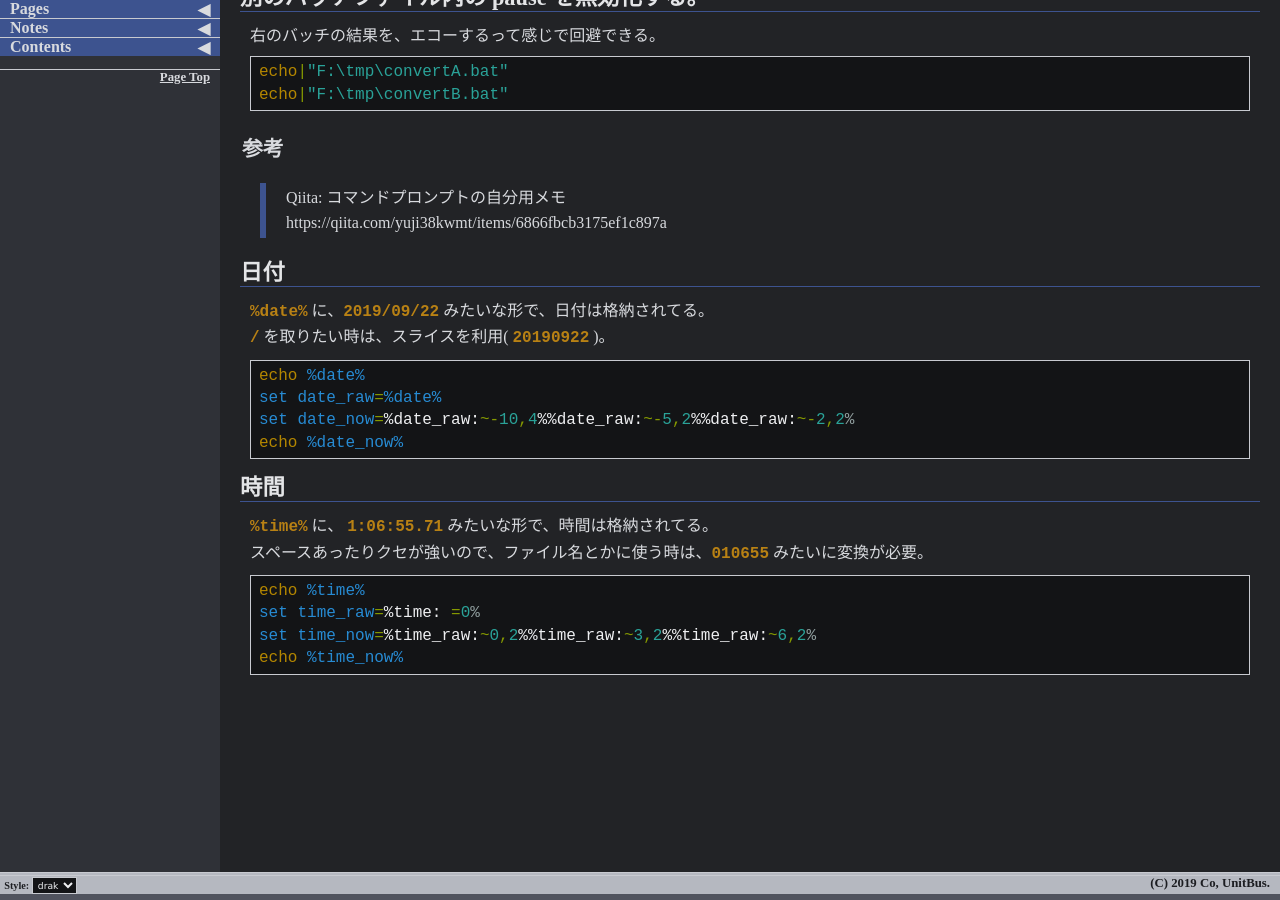
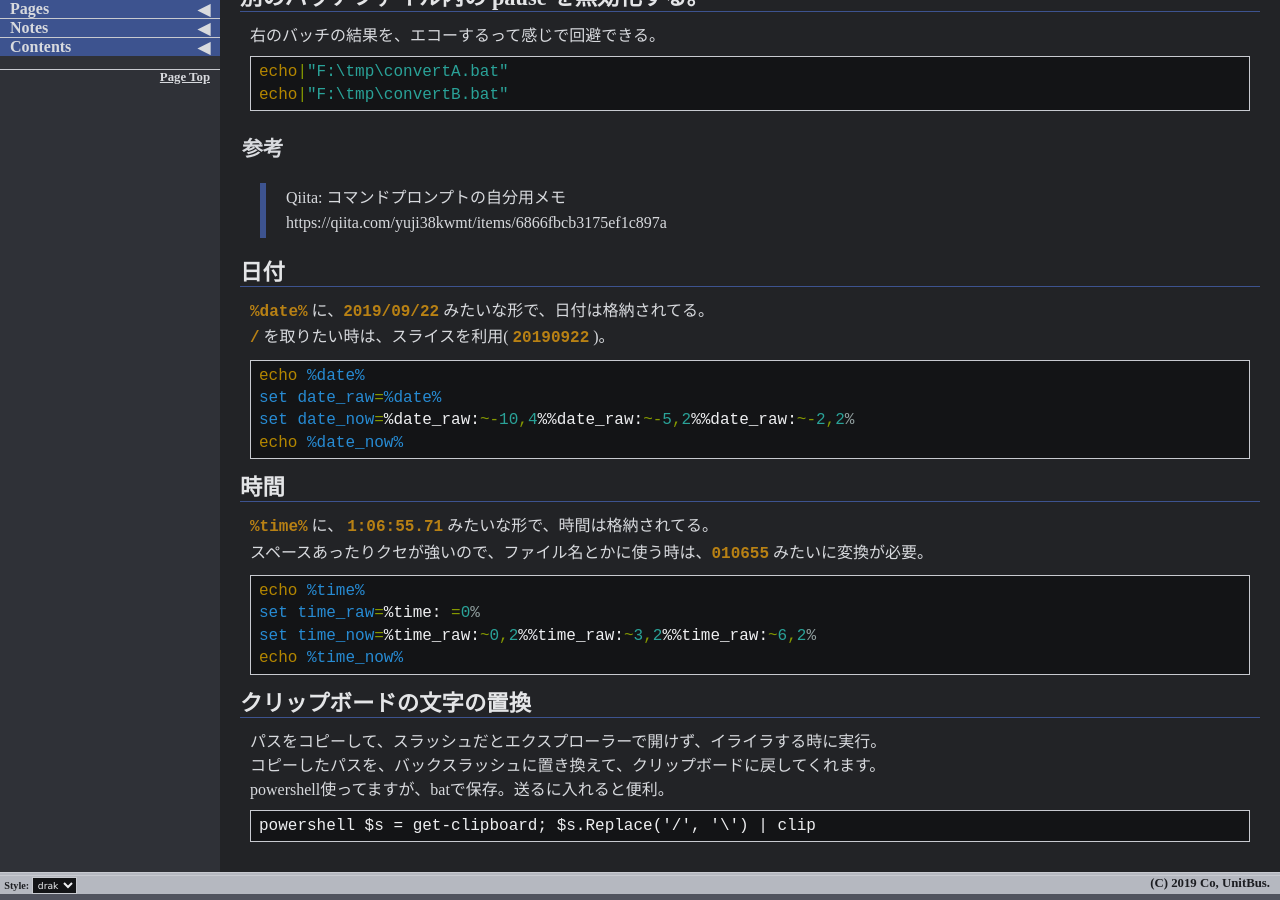
Before and after one commit to unitbus/unitbus.github.io, a Jekyll site: the page built from pages/notes/windows/batch.md, in a window 1280 px wide and 900 px high, scrolled down 1850 px. Built offline with Jekyll 4.4.1, drawn with Linux system fonts in a browser that asks for light colours.

Commit message:
Update batch.md

````diff
--- a/pages/notes/windows/batch.md
+++ b/pages/notes/windows/batch.md
@@ -149,3 +149,13 @@ set time_raw=%time: =0%
 set time_now=%time_raw:~0,2%%time_raw:~3,2%%time_raw:~6,2%
 echo %time_now%
 ```
+
+## クリップボードの文字の置換
+
+パスをコピーして、スラッシュだとエクスプローラーで開けず、イライラする時に実行。
+コピーしたパスを、バックスラッシュに置き換えて、クリップボードに戻してくれます。
+powershell使ってますが、batで保存。送るに入れると便利。
+
+```
+powershell $s = get-clipboard; $s.Replace('/', '\') | clip
+```
````
